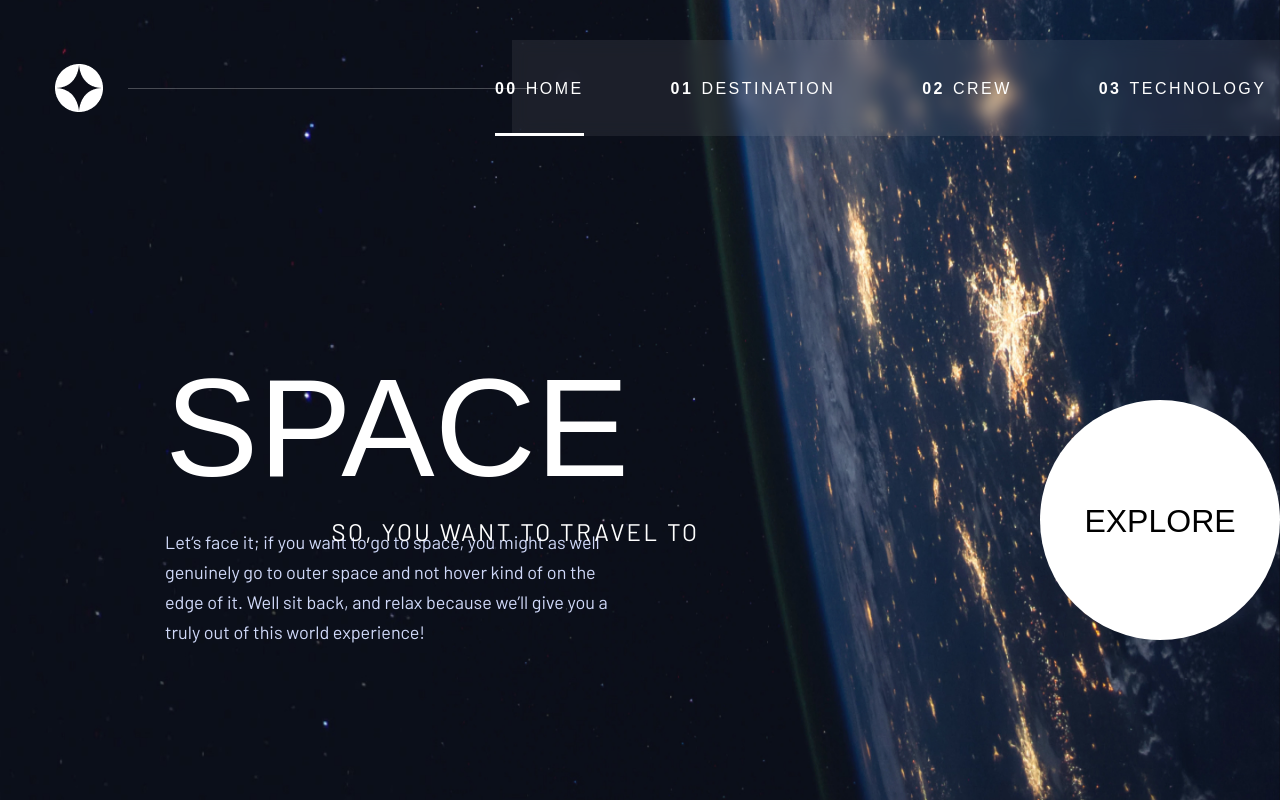
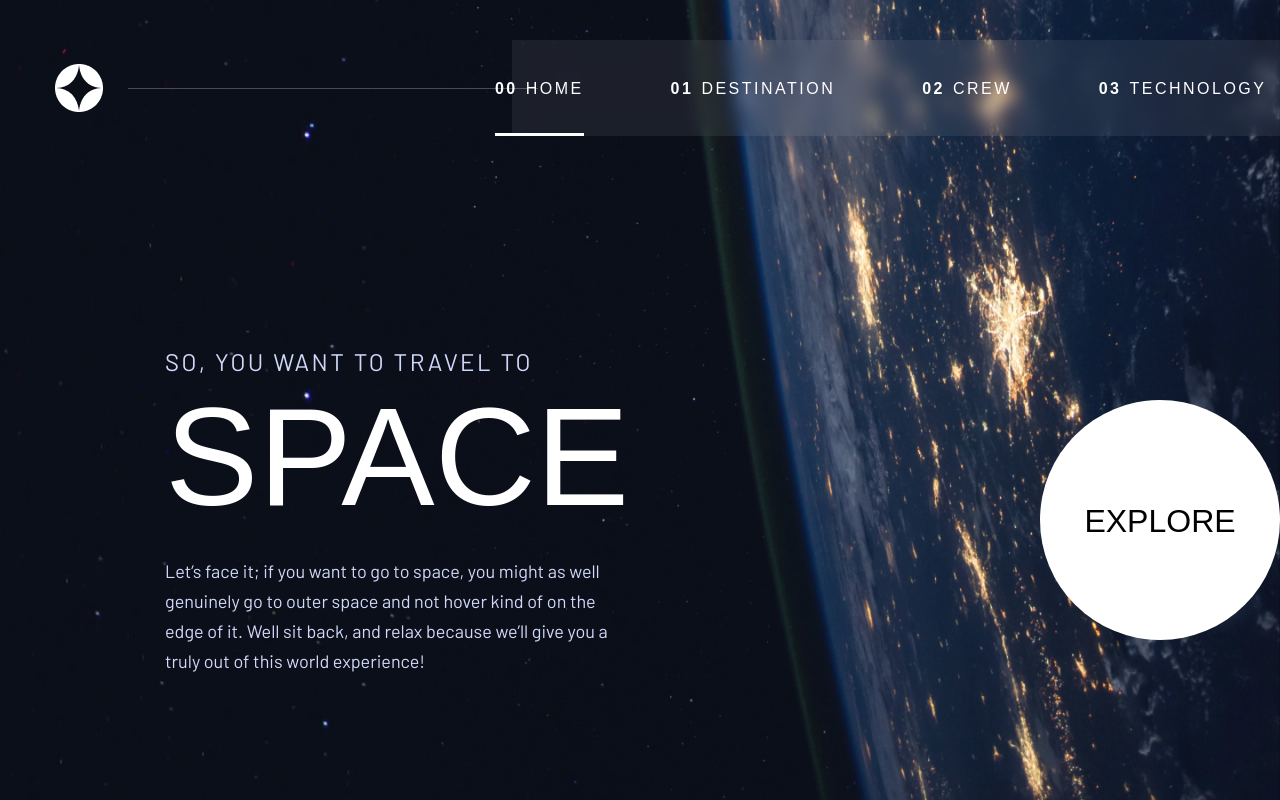
Before and after one commit to oodhmo/Space-Tourism, a Vue app: page / in a window 1280 px wide. Built offline with nearby package versions, Linux system fonts and the light colour scheme; the HTML template or start-up script is replaced by a standard one; a web font is replaced by a local one.

Commit message:
refactoring

```diff
--- a/src/assets/scss/default.scss
+++ b/src/assets/scss/default.scss
@@ -82,7 +82,7 @@
     margin-top: 347px;
     width: 450px;
 
-    .semi-title {
+    .semi {
       font-size: 24px;
       font-weight: 400;
       letter-spacing: 2.5px;
--- a/src/components/ToolBar.vue
+++ b/src/components/ToolBar.vue
@@ -4,7 +4,7 @@
       <div class="menu">
         <div :class="['items', {'bor-b' : tab.to === this.$route.path, 'bor-hov' : tab.to !== this.$route.path}]" v-for="tab in tabs" :key="tab.tabId">
           <router-link :to="tab.to">
-            <div class="item deco-none" @click="commonsStore.setMenuActive(tab.tabId)">
+            <div class="item" @click="commonsStore.setMenuActive(tab.tabId)">
               <strong class="itemId">{{tab.tabId}}</strong>
               {{tab.title}}
             </div>
--- a/src/views/HomeView.vue
+++ b/src/views/HomeView.vue
@@ -3,7 +3,7 @@
     <img src="@/assets/images/bg-earth.jpg" class="bg-earth">
     <div class=container>
         <div class="home-txt main">
-          <div class="semi-title">SO, YOU WANT TO TRAVEL TO</div>
+          <div class="semi">SO, YOU WANT TO TRAVEL TO</div>
           <div class="title space">SPACE</div>
           <p class="p-txt">Let’s face it; if you want to go to space,
             you might as well genuinely go to outer space
```
Also changed, not shown: src/components/HelloWorld.vue (deleted, +0 -16 lines).
